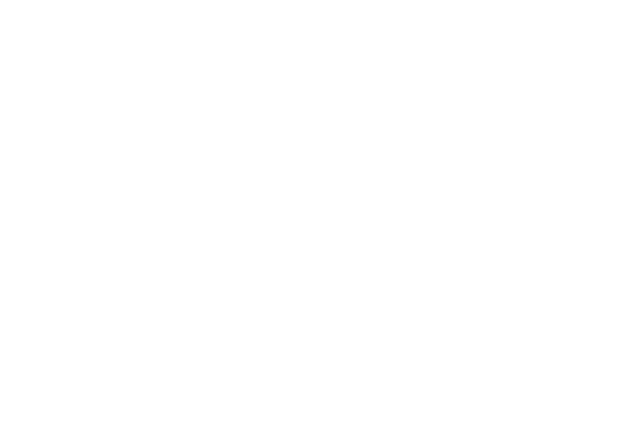
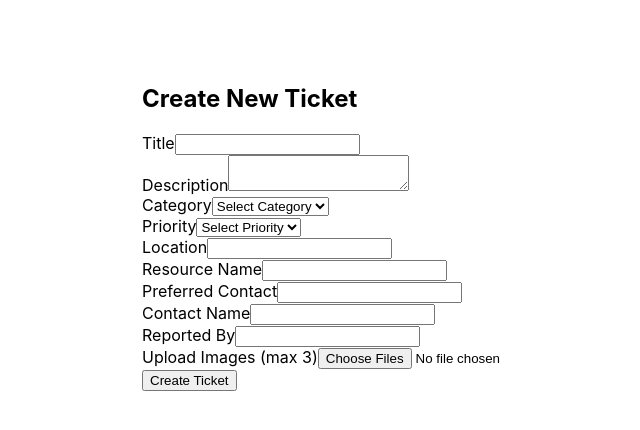
Before and after one commit to Pasiya990/SmartCampus, a React (Create React App) app in the folder frontend/: page /tickets/new in a window 1280 px wide. Before the commit this address had no page. Shown: the top 430 px of the page, without its empty margins (148-788 px from the left). Built offline with nearby package versions, Linux system fonts and the light colour scheme.

Commit message:
new ticket frontend added

```diff
--- a/frontend/package.json
+++ b/frontend/package.json
@@ -7,6 +7,7 @@
     "@testing-library/jest-dom": "^6.9.1",
     "@testing-library/react": "^16.3.2",
     "@testing-library/user-event": "^13.5.0",
+    "axios": "^1.15.0",
     "react": "^18.3.1",
     "react-dom": "^18.3.1",
     "react-router-dom": "^6.30.3",
--- a/frontend/src/App.js
+++ b/frontend/src/App.js
@@ -4,6 +4,9 @@
 import TechnicianView from "./pages/TechnicianView";
 import OAuthSuccess from "./pages/OAuthSuccess";
 import UserDashboard from "./pages/UserDashboard";
+
+
+import TicketCreate from "./pages/tickets/TicketCreate";
 
 function App() {
   return (
@@ -14,6 +17,9 @@
         <Route path="/user" element={<UserDashboard />} />
         <Route path="/admin" element={<AdminDashboard />} />
         <Route path="/technician" element={<TechnicianView />} />
+
+
+        <Route path="/tickets/new" element={<TicketCreate />} />
       </Routes>
     </BrowserRouter>
   );
--- /dev/null
+++ b/frontend/src/api/ticketApi.js
@@ -0,0 +1,17 @@
+import API from "../services/api";
+
+export const createTicket = async (ticketData, files) => {
+  const formData = new FormData();
+
+  formData.append("ticket", JSON.stringify(ticketData));
+
+  if (files && files.length > 0) {
+    files.forEach((file) => {
+      formData.append("files", file);
+    });
+  }
+
+  const response = await API.post("/api/tickets", formData);
+
+  return response.data;
+};
--- /dev/null
+++ b/frontend/src/pages/tickets/TicketCreate.jsx
@@ -0,0 +1,220 @@
+import React, { useState } from "react";
+import { createTicket } from "../../api/ticketApi";
+
+const TicketCreate = () => {
+  const [formData, setFormData] = useState({
+    title: "",
+    description: "",
+    category: "",
+    priority: "",
+    location: "",
+    resourceName: "",
+    preferredContact: "",
+    contactName: "",
+    reportedBy: "",
+  });
+
+  const [files, setFiles] = useState([]);
+  const [loading, setLoading] = useState(false);
+  const [successMessage, setSuccessMessage] = useState("");
+  const [errorMessage, setErrorMessage] = useState("");
+
+  const handleChange = (e) => {
+    const { name, value } = e.target;
+    setFormData((prev) => ({
+      ...prev,
+      [name]: value,
+    }));
+  };
+
+  const handleFileChange = (e) => {
+    const selectedFiles = Array.from(e.target.files);
+
+    if (selectedFiles.length > 3) {
+      setErrorMessage("You can upload up to 3 images only.");
+      return;
+    }
+
+    setErrorMessage("");
+    setFiles(selectedFiles);
+  };
+
+  const handleSubmit = async (e) => {
+    e.preventDefault();
+    setLoading(true);
+    setSuccessMessage("");
+    setErrorMessage("");
+
+    try {
+      const createdTicket = await createTicket(formData, files);
+      setSuccessMessage(
+        `Ticket created successfully. Ticket Code: ${createdTicket.ticketCode}`
+      );
+
+      setFormData({
+        title: "",
+        description: "",
+        category: "",
+        priority: "",
+        location: "",
+        resourceName: "",
+        preferredContact: "",
+        contactName: "",
+        reportedBy: "",
+      });
+      setFiles([]);
+      e.target.reset();
+    }catch (error) {
+  console.error("Create ticket error:", error);
+  console.error("Response data:", error?.response?.data);
+  console.error("Response status:", error?.response?.status);
+  console.error("Request URL:", error?.config?.url);
+
+  setErrorMessage(
+    error?.response?.data?.message ||
+    error?.response?.data?.error ||
+    "Failed to create ticket. Please try again."
+  );
+} finally {
+      setLoading(false);
+    }
+  };
+
+  return (
+    <div style={{ maxWidth: "700px", margin: "40px auto", padding: "24px" }}>
+      <h2>Create New Ticket</h2>
+
+      {successMessage && (
+        <p style={{ color: "green", fontWeight: "bold" }}>{successMessage}</p>
+      )}
+
+      {errorMessage && (
+        <p style={{ color: "red", fontWeight: "bold" }}>{errorMessage}</p>
+      )}
+
+      <form onSubmit={handleSubmit}>
+        <div>
+          <label>Title</label>
+          <input
+            type="text"
+            name="title"
+            value={formData.title}
+            onChange={handleChange}
+            required
+          />
+        </div>
+
+        <div>
+          <label>Description</label>
+          <textarea
+            name="description"
+            value={formData.description}
+            onChange={handleChange}
+            required
+          />
+        </div>
+
+        <div>
+          <label>Category</label>
+          <select
+            name="category"
+            value={formData.category}
+            onChange={handleChange}
+            required
+          >
+            <option value="">Select Category</option>
+            <option value="IT_EQUIPMENT">IT Equipment</option>
+            <option value="HVAC">HVAC</option>
+            <option value="STRUCTURAL">Structural</option>
+            <option value="ELECTRICAL">Electrical</option>
+            <option value="PLUMBING">Plumbing</option>
+            <option value="SECURITY">Security</option>
+            <option value="OTHER">Other</option>
+          </select>
+        </div>
+
+        <div>
+          <label>Priority</label>
+          <select
+            name="priority"
+            value={formData.priority}
+            onChange={handleChange}
+            required
+          >
+            <option value="">Select Priority</option>
+            <option value="LOW">Low</option>
+            <option value="MEDIUM">Medium</option>
+            <option value="HIGH">High</option>
+            <option value="CRITICAL">Critical</option>
+          </select>
+        </div>
+
+        <div>
+          <label>Location</label>
+          <input
+            type="text"
+            name="location"
+            value={formData.location}
+            onChange={handleChange}
+            required
+          />
+        </div>
+
+        <div>
+          <label>Resource Name</label>
+          <input
+            type="text"
+            name="resourceName"
+            value={formData.resourceName}
+            onChange={handleChange}
+          />
+        </div>
+
+        <div>
+          <label>Preferred Contact</label>
+          <input
+            type="text"
+            name="preferredContact"
+            value={formData.preferredContact}
+            onChange={handleChange}
+            required
+          />
+        </div>
+
+        <div>
+          <label>Contact Name</label>
+          <input
+            type="text"
+            name="contactName"
+            value={formData.contactName}
+            onChange={handleChange}
+          />
+        </div>
+
+        <div>
+          <label>Reported By</label>
+          <input
+            type="text"
+            name="reportedBy"
+            value={formData.reportedBy}
+            onChange={handleChange}
+            required
+          />
+        </div>
+
+        <div>
+          <label>Upload Images (max 3)</label>
+          <input type="file" accept="image/*" multiple onChange={handleFileChange} />
+        </div>
+
+        <button type="submit" disabled={loading}>
+          {loading ? "Submitting..." : "Create Ticket"}
+        </button>
+      </form>
+    </div>
+  );
+
+
+};
+
+export default TicketCreate;
```
Also changed, not shown: 1 other file (tests, documents, lock files or other folders).
